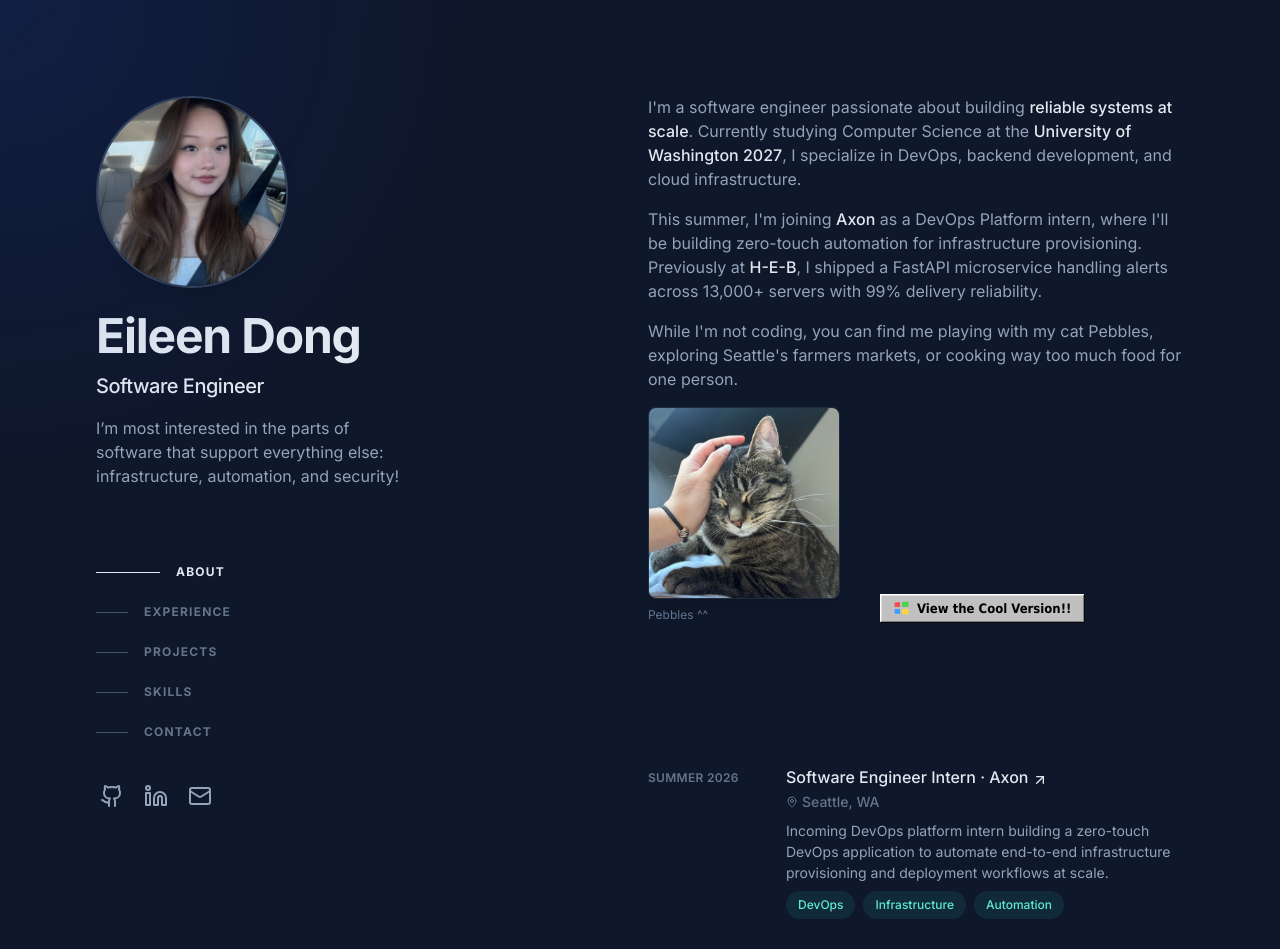
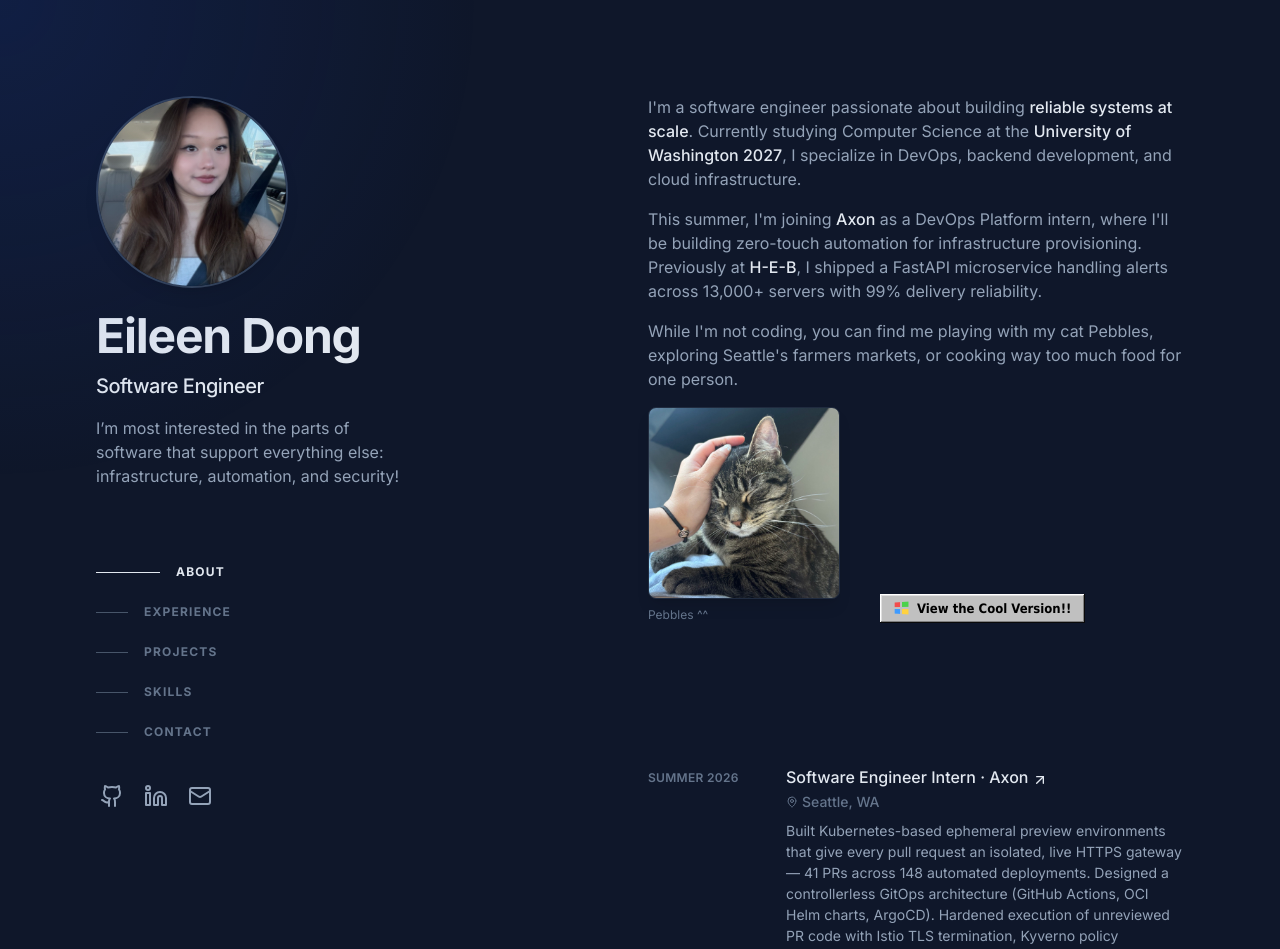
Before and after one commit to eileendong/personal-portfolio, a React (Vite) app: page / in a window 1280 px wide. Shown: the top 949 px of the page. Built offline with nearby package versions, Linux system fonts and the light colour scheme.

Commit message:
Revise internship details and tech stack
Updated internship description and technologies used.

```diff
--- a/src/App.tsx
+++ b/src/App.tsx
@@ -23,8 +23,8 @@
     companyUrl: "https://www.axon.com",
     location: "Seattle, WA",
     description:
-      "Incoming DevOps platform intern building a zero-touch DevOps application to automate end-to-end infrastructure provisioning and deployment workflows at scale.",
-    tech: ["DevOps", "Infrastructure", "Automation"],
+      "Built Kubernetes-based ephemeral preview environments that give every pull request an isolated, live HTTPS gateway — 41 PRs across 148 automated deployments. Designed a controllerless GitOps architecture (GitHub Actions, OCI Helm charts, ArgoCD). Hardened execution of unreviewed PR code with Istio TLS termination, Kyverno policy enforcement, and FIPS crypto.",
+    tech: ["Kubernetes", "GitOps", "ArgoCD"],
   },
   {
     period: "Summer 2025",
```
